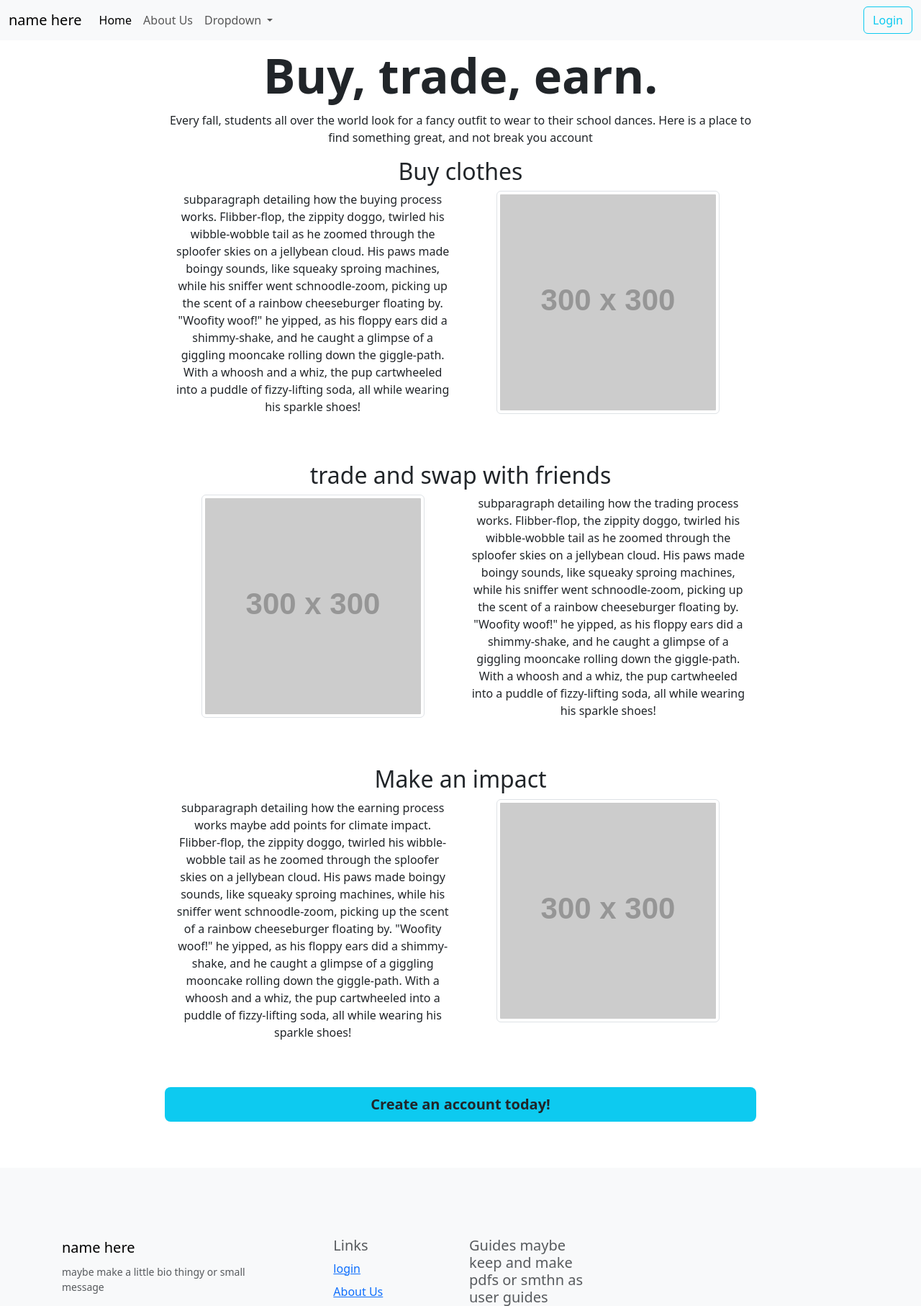
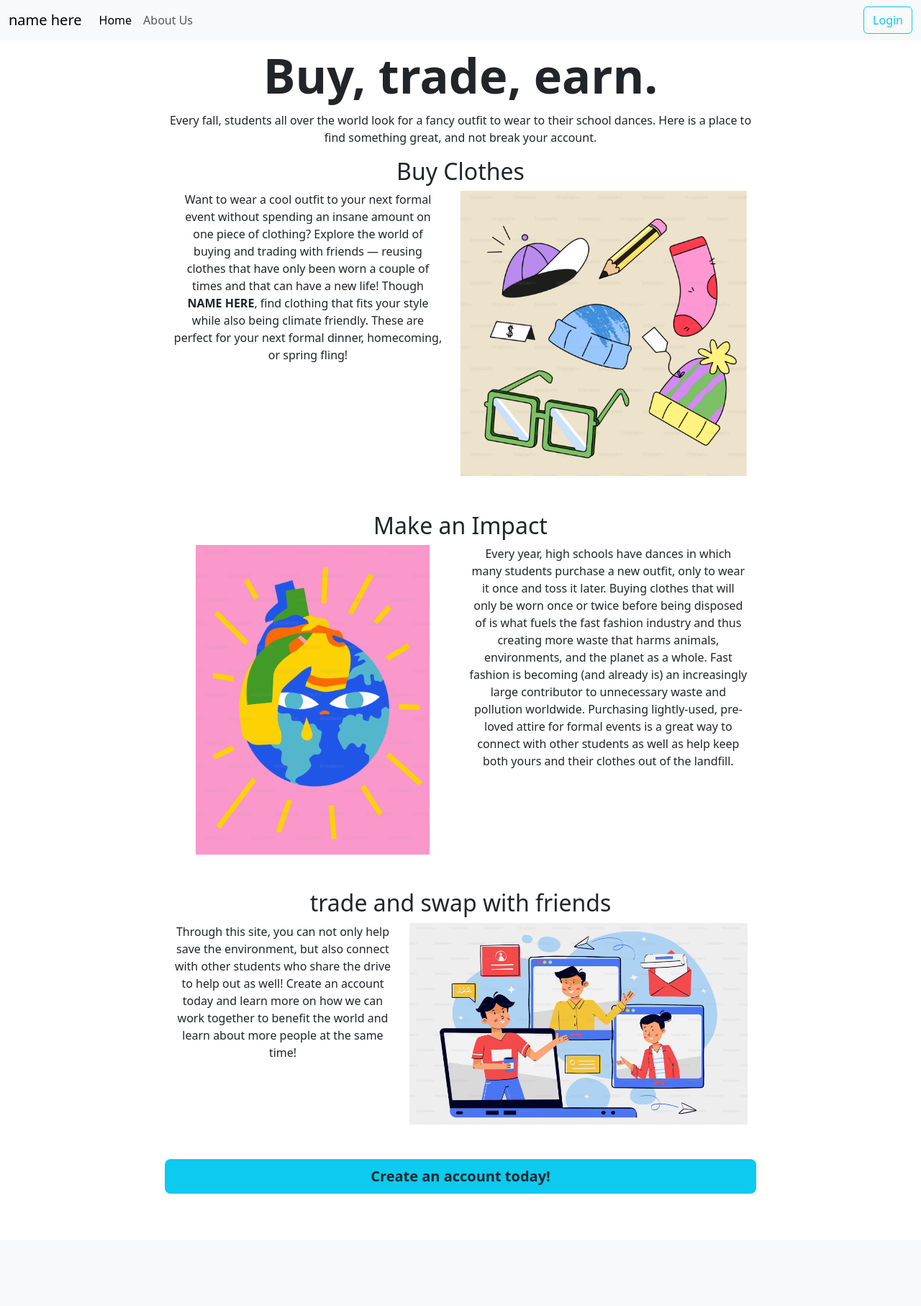
Before and after one commit to notskiing/CAC2024, a Flask app: page / in a window 1280 px wide. Shown: the top 1814 px of the page at 72% size. Run offline with Flask 2, Linux system fonts and the light colour scheme; grey boxes labelled with a size stand in for pictures from a placeholder-image service; data that the repository does not hold is empty; some libraries are stand-ins or nearby versions.

Commit message:
added text and images to dashboard

```diff
--- a/templates/index.html
+++ b/templates/index.html
@@ -34,7 +34,7 @@
                     <li class="nav-item">
                         <a class="nav-link" href="/about">About Us</a>
                     </li>
-                    <li class="nav-item dropdown">
+                    <!-- <li class="nav-item dropdown">
                         <a class="nav-link dropdown-toggle" href="#" role="button" data-bs-toggle="dropdown"
                             aria-expanded="false">
                             Dropdown
@@ -47,7 +47,7 @@
                             </li>
                             <li><a class="dropdown-item" href="#">Something else here</a></li>
                         </ul>
-                    </li>
+                    </li> -->
                 </ul>
                 <a class="btn btn-outline-info" href="/login">Login</a>
                 <!-- <button class="btn btn-outline-info" href="/login">Login</button> -->
@@ -61,25 +61,45 @@
 
             <p>Every fall, students all over the world look for a fancy outfit to wear to their
                 school dances. Here is a place to
-                find something great, and not break you account</p>
+                find something great, and not break your account.</p>
         </div>
 
         <div class="container">
             <div class="row">
-                <h1 class="fs-2">Buy clothes</h1>
+                <h1 class="fs-2">Buy Clothes</h1>
                 <br>
                 <div class="col">
-                    <p>subparagraph detailing how the buying process works. Flibber-flop, the zippity doggo, twirled his
-                        wibble-wobble tail as he zoomed through the sploofer skies on a jellybean cloud. His paws made
-                        boingy sounds, like squeaky sproing machines, while his sniffer went schnoodle-zoom, picking up
-                        the scent of a rainbow cheeseburger floating by. "Woofity woof!" he yipped, as his floppy ears
-                        did a shimmy-shake, and he caught a glimpse of a giggling mooncake rolling down the giggle-path.
-                        With a whoosh and a whiz, the pup cartwheeled into a puddle of fizzy-lifting soda, all while
-                        wearing his sparkle shoes!</p>
+                    <p>Want to wear a cool outfit to your next formal event without spending an insane amount on one
+                        piece of clothing? Explore the world of buying and trading with friends — reusing clothes that
+                        have only been worn a couple of times and that can have a new life! Though <strong>NAME
+                            HERE</strong>, find clothing that fits your
+                        style while also being climate friendly. These are perfect for your next formal dinner,
+                        homecoming, or spring fling!</p>
                 </div>
                 <div class="col">
-                    <img src="https://placehold.co/300/orange/white" class="img-thumbnail" alt="...">
+                    <!-- <img src="https://placehold.co/300/orange/white" class="img-thumbnail" alt="..."> -->
+                     <img src="../static/homepageClothes.png" height="398" width="400">
                 </div>
+            </div>
+            <br>
+            <br>
+            <div class="row">
+                <h1 class="fs-2">Make an Impact</h1>
+                <br>
+                <div class="col">
+                    <!-- <img src="https://placehold.co/300/orange/white" class="img-thumbnail" alt="..."> -->
+                    <img src="../static/climateClothes.png" height="430" width="325">
+                </div>
+                <div class="col">
+                    <p>Every year, high schools have dances in which many students purchase a new outfit, only to wear
+                        it once and toss it later. Buying clothes that will only be worn once or twice before being
+                        disposed of is what fuels the fast fashion industry and thus creating more waste that harms
+                        animals, environments, and the planet as a whole. Fast fashion is becoming (and already is) an
+                        increasingly large contributor to unnecessary waste and pollution worldwide. Purchasing
+                        lightly-used, pre-loved attire for formal events is a great way to connect with other students
+                        as well as help keep both yours and their clothes out of the landfill.</p>
+                </div>
+
             </div>
             <br>
             <br>
@@ -87,37 +107,13 @@
                 <h1 class="fs-2">trade and swap with friends</h1>
                 <br>
                 <div class="col">
-                    <img src="https://placehold.co/300/orange/white" class="img-thumbnail" alt="...">
+                    <p>Through this site, you can not only help save the environment, but also connect with other
+                        students who share the drive to help out as well! Create an account today and learn more on how
+                        we can work together to benefit the world and learn about more people at the same time!</p>
                 </div>
                 <div class="col">
-                    <p>subparagraph detailing how the trading process works. Flibber-flop, the zippity doggo, twirled
-                        his
-                        wibble-wobble tail as he zoomed through the sploofer skies on a jellybean cloud. His paws made
-                        boingy sounds, like squeaky sproing machines, while his sniffer went schnoodle-zoom, picking up
-                        the scent of a rainbow cheeseburger floating by. "Woofity woof!" he yipped, as his floppy ears
-                        did a shimmy-shake, and he caught a glimpse of a giggling mooncake rolling down the giggle-path.
-                        With a whoosh and a whiz, the pup cartwheeled into a puddle of fizzy-lifting soda, all while
-                        wearing his sparkle shoes!</p>
-                </div>
-
-            </div>
-            <br>
-            <br>
-            <div class="row">
-                <h1 class="fs-2">Make an impact</h1>
-                <br>
-                <div class="col">
-                    <p>subparagraph detailing how the earning process works maybe add points for climate impact.
-                        Flibber-flop, the zippity doggo, twirled his
-                        wibble-wobble tail as he zoomed through the sploofer skies on a jellybean cloud. His paws made
-                        boingy sounds, like squeaky sproing machines, while his sniffer went schnoodle-zoom, picking up
-                        the scent of a rainbow cheeseburger floating by. "Woofity woof!" he yipped, as his floppy ears
-                        did a shimmy-shake, and he caught a glimpse of a giggling mooncake rolling down the giggle-path.
-                        With a whoosh and a whiz, the pup cartwheeled into a puddle of fizzy-lifting soda, all while
-                        wearing his sparkle shoes!</p>
-                </div>
-                <div class="col">
-                    <img src="https://placehold.co/300/orange/white" class="img-thumbnail" alt="...">
+                    <!-- <img src="https://placehold.co/300/orange/white" class="img-thumbnail" alt="..."> -->
+                     <img src="../static/connectFriends.png" height="280" width="470">
                 </div>
             </div>
         </div>
@@ -136,7 +132,8 @@
         <div class="container py-4 py-md-5 px-4 px-md-3 text-body-secondary">
             <div class="row">
                 <div class="col-lg-3 mb-3">
-                  <a class="d-inline-flex align-items-center mb-2 text-body-emphasis text-decoration-none" href="/" aria-label="Bootstrap">
+                    <a class="d-inline-flex align-items-center mb-2 text-body-emphasis text-decoration-none" href="/"
+                        aria-label="Bootstrap">
                         <span class="fs-5">name here</span>
                     </a>
                     <ul class="list-unstyled small">
@@ -156,7 +153,8 @@
                     <h5>Guides maybe keep and make pdfs or smthn as user guides</h5>
                     <ul class="list-unstyled">
                         <li class="mb-2"><a href="/docs/5.3/getting-started/">Getting started</a></li>
-                    <li class="mb-2"><a href="/docs/5.3/examples/starter-template/">setting up your storefront</a></li>
+                        <li class="mb-2"><a href="/docs/5.3/examples/starter-template/">setting up your storefront</a>
+                        </li>
                         <li class="mb-2"><a href="/docs/5.3/getting-started/webpack/">trading</a></li>
                         <li class="mb-2"><a href="/docs/5.3/getting-started/parcel/">climate points</a></li>
                     </ul>
```
Also changed, not shown: static/climateClothes.png (added), static/connectFriends.png (added), static/homepageClothes.png (added), 1 other file. Lines whose indentation alone changed are shown as unchanged.
